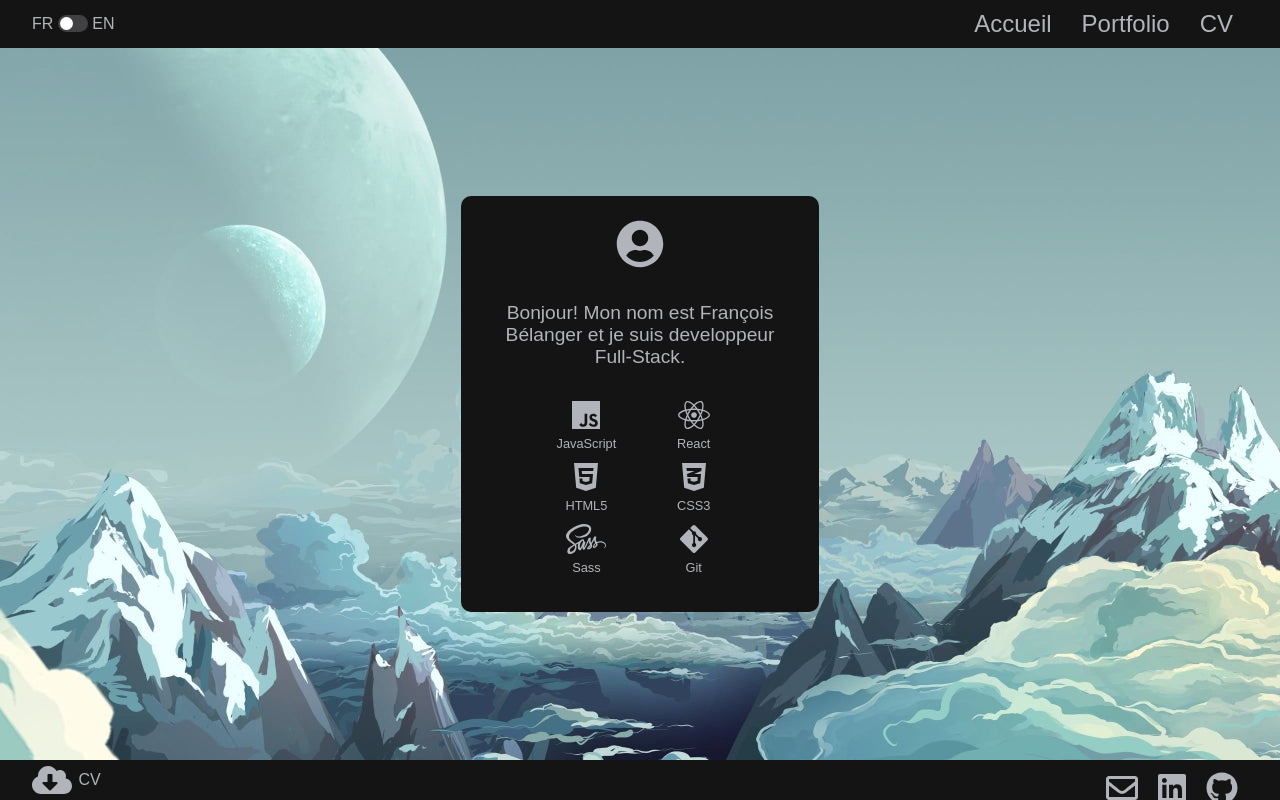
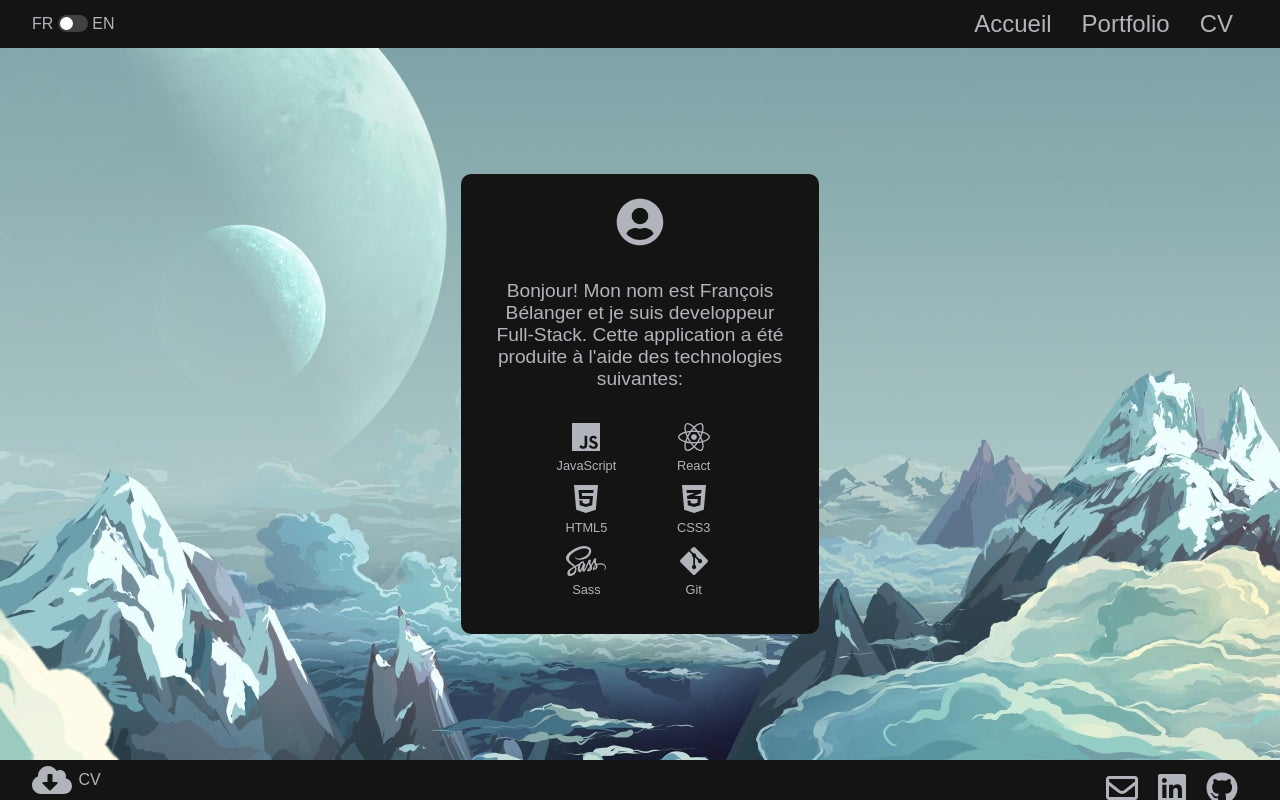
Before and after one commit to Frank-Belanger/Frank-Belanger.github.io, a React (Create React App) app: page / in a window 1280 px wide. Built offline with nearby package versions, Linux system fonts and the light colour scheme.

Commit message:
uploaded resumes

```diff
--- a/src/static/EnglishText.js
+++ b/src/static/EnglishText.js
@@ -6,7 +6,7 @@ const englishText = {
     },
     home: {
       description:
-        'Hi! My name is François Bélanger and I am a Full-Stack developer.',
+        'Hi! My name is François Bélanger and I am a Full-Stack developer. This app was made with the following technologies:',
     },
     resume: {
       education: {
--- a/src/static/FrenchText.js
+++ b/src/static/FrenchText.js
@@ -6,7 +6,7 @@ const frenchText = {
     },
     home: {
       description:
-        'Bonjour! Mon nom est François Bélanger et je suis developpeur Full-Stack.',
+        'Bonjour! Mon nom est François Bélanger et je suis developpeur Full-Stack. Cette application a été produite à l\'aide des technologies suivantes:',
     },
     resume: {
       education: {
```
Also changed, not shown: 2 other files (tests, documents, lock files or other folders).
